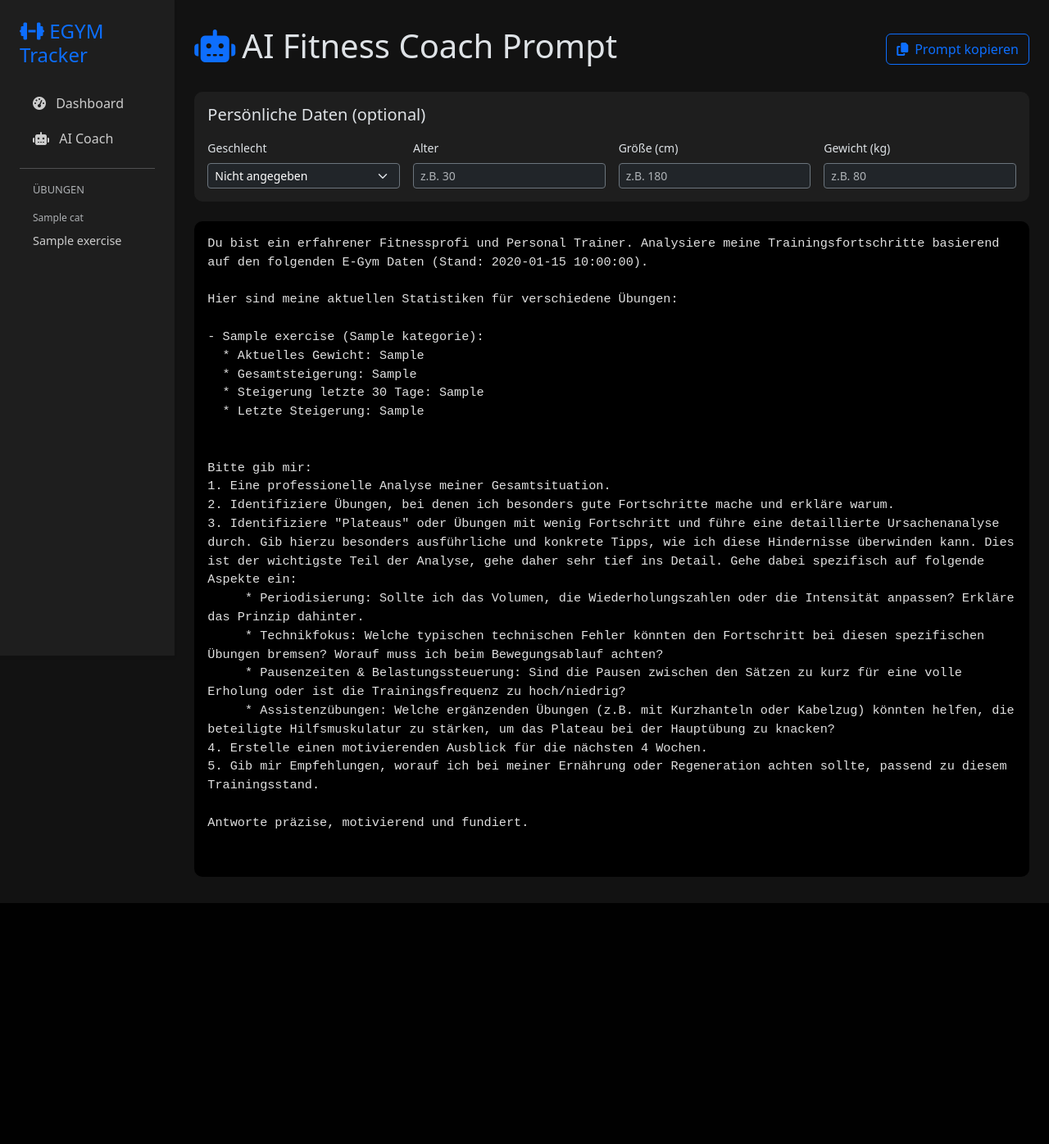
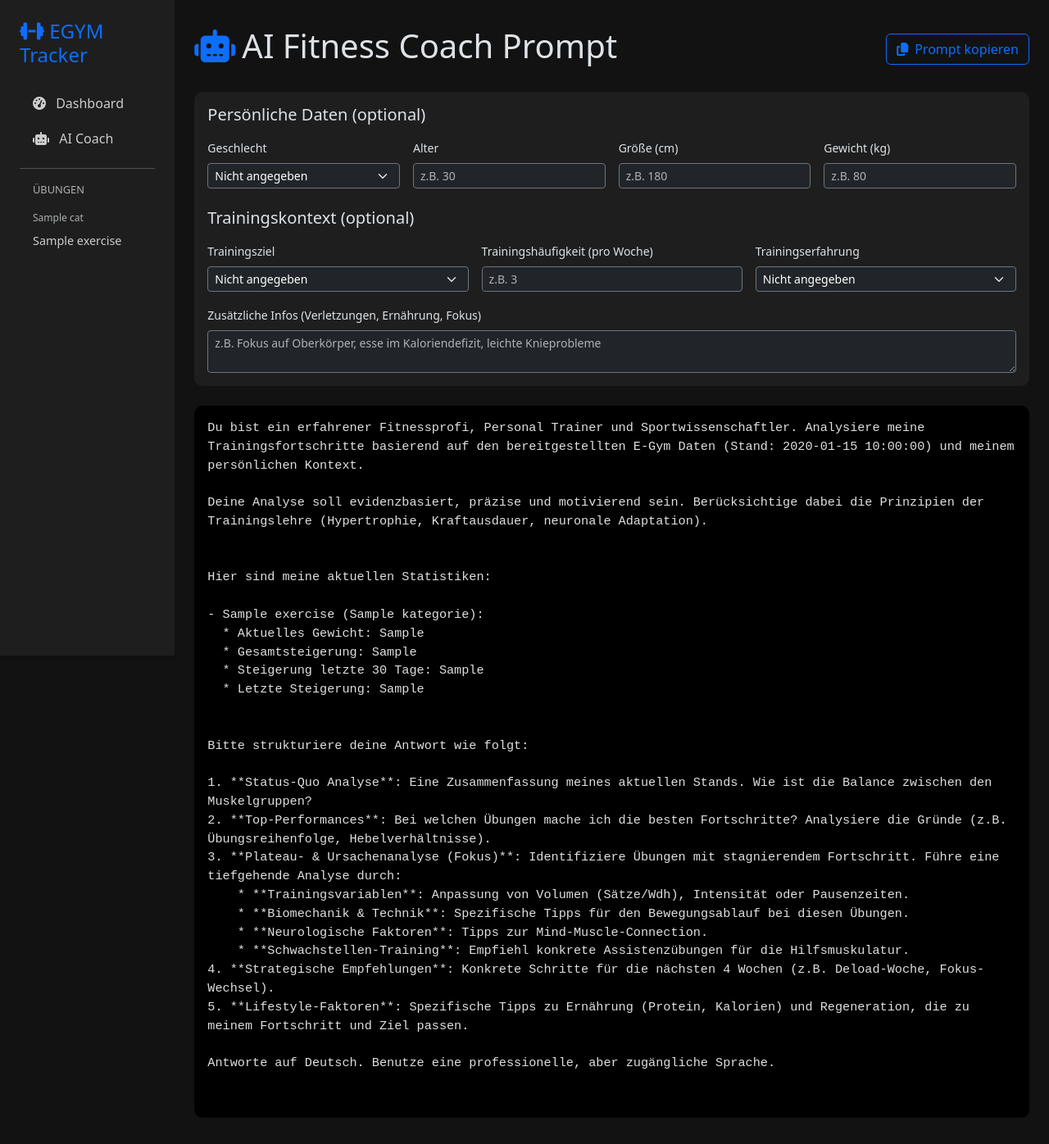
Before and after one commit to Wuuzzaa/gymmax, a Flask app: template templates/ai_coach.html in a window 1280 px wide. Shown: the whole page at 82% size. Before the commit the page ends 1102 px from the top, so only its background shows below. Run offline with Flask 3, Linux system fonts and the light colour scheme; the template is opened without the code that fills it: most values are stand-ins (such as "Sample title", 1, 10 or a date in 2020); some libraries are stand-ins or nearby versions.

Commit message:
Enhance AI Coach templates with customizable training context fields and improved prompt generation logic.

```diff
--- a/templates/ai_coach.html
+++ b/templates/ai_coach.html
@@ -45,15 +45,49 @@
                 <input type="number" id="weight" class="form-control form-select-sm bg-dark text-white border-secondary" placeholder="z.B. 80" oninput="updatePrompt()">
             </div>
         </div>
+
+        <h5 class="card-title mb-3 mt-4">Trainingskontext (optional)</h5>
+        <div class="row g-3">
+            <div class="col-md-4">
+                <label for="goal" class="form-label small">Trainingsziel</label>
+                <select id="goal" class="form-select form-select-sm bg-dark text-white border-secondary" onchange="updatePrompt()">
+                    <option value="">Nicht angegeben</option>
+                    <option value="Muskelaufbau (Hypertrophie)">Muskelaufbau</option>
+                    <option value="Kraftsteigerung">Kraftsteigerung</option>
+                    <option value="Fettabbau / Definition">Fettabbau</option>
+                    <option value="Ausdauer & Fitness">Ausdauer & Fitness</option>
+                </select>
+            </div>
+            <div class="col-md-4">
+                <label for="frequency" class="form-label small">Trainingshäufigkeit (pro Woche)</label>
+                <input type="number" id="frequency" class="form-control form-select-sm bg-dark text-white border-secondary" placeholder="z.B. 3" oninput="updatePrompt()">
+            </div>
+            <div class="col-md-4">
+                <label for="experience" class="form-label small">Trainingserfahrung</label>
+                <select id="experience" class="form-select form-select-sm bg-dark text-white border-secondary" onchange="updatePrompt()">
+                    <option value="">Nicht angegeben</option>
+                    <option value="Anfänger">Anfänger</option>
+                    <option value="Fortgeschritten">Fortgeschritten</option>
+                    <option value="Profi">Profi</option>
+                </select>
+            </div>
+            <div class="col-12">
+                <label for="notes" class="form-label small">Zusätzliche Infos (Verletzungen, Ernährung, Fokus)</label>
+                <textarea id="notes" class="form-control form-control-sm bg-dark text-white border-secondary" rows="2" placeholder="z.B. Fokus auf Oberkörper, esse im Kaloriendefizit, leichte Knieprobleme" oninput="updatePrompt()"></textarea>
+            </div>
+        </div>
     </div>
 </div>
 
 <div class="card bg-black border-primary">
     <div class="card-body">
         <pre id="ai-prompt" style="white-space: pre-wrap; color: #e0e0e0; font-family: 'Courier New', Courier, monospace; font-size: 0.95rem;">
-Du bist ein erfahrener Fitnessprofi und Personal Trainer. Analysiere meine Trainingsfortschritte basierend auf den folgenden E-Gym Daten (Stand: {{ latest_date }}).
+Du bist ein erfahrener Fitnessprofi, Personal Trainer und Sportwissenschaftler. Analysiere meine Trainingsfortschritte basierend auf den bereitgestellten E-Gym Daten (Stand: {{ latest_date }}) und meinem persönlichen Kontext.
+
+Deine Analyse soll evidenzbasiert, präzise und motivierend sein. Berücksichtige dabei die Prinzipien der Trainingslehre (Hypertrophie, Kraftausdauer, neuronale Adaptation).
+
 <span id="user-context"></span>
-Hier sind meine aktuellen Statistiken für verschiedene Übungen:
+Hier sind meine aktuellen Statistiken:
 {% for ex in exercises %}
 - {{ ex.Name }} ({{ ex.Kategorie }}):
   * Aktuelles Gewicht: {{ ex['Aktuelles Gewicht'] }}
@@ -62,18 +96,19 @@ Hier sind meine aktuellen Statistiken für verschiedene Übungen:
   * Letzte Steigerung: {{ ex['Letzte Steigerung'] }}
 {% endfor %}
 
-Bitte gib mir:
-1. Eine professionelle Analyse meiner Gesamtsituation.
-2. Identifiziere Übungen, bei denen ich besonders gute Fortschritte mache und erkläre warum.
-3. Identifiziere "Plateaus" oder Übungen mit wenig Fortschritt und führe eine detaillierte Ursachenanalyse durch. Gib hierzu besonders ausführliche und konkrete Tipps, wie ich diese Hindernisse überwinden kann. Dies ist der wichtigste Teil der Analyse, gehe daher sehr tief ins Detail. Gehe dabei spezifisch auf folgende Aspekte ein:
-     * Periodisierung: Sollte ich das Volumen, die Wiederholungszahlen oder die Intensität anpassen? Erkläre das Prinzip dahinter.
-     * Technikfokus: Welche typischen technischen Fehler könnten den Fortschritt bei diesen spezifischen Übungen bremsen? Worauf muss ich beim Bewegungsablauf achten?
-     * Pausenzeiten & Belastungssteuerung: Sind die Pausen zwischen den Sätzen zu kurz für eine volle Erholung oder ist die Trainingsfrequenz zu hoch/niedrig?
-     * Assistenzübungen: Welche ergänzenden Übungen (z.B. mit Kurzhanteln oder Kabelzug) könnten helfen, die beteiligte Hilfsmuskulatur zu stärken, um das Plateau bei der Hauptübung zu knacken?
-4. Erstelle einen motivierenden Ausblick für die nächsten 4 Wochen.
-5. Gib mir Empfehlungen, worauf ich bei meiner Ernährung oder Regeneration achten sollte, passend zu diesem Trainingsstand.
+Bitte strukturiere deine Antwort wie folgt:
 
-Antworte präzise, motivierend und fundiert.
+1. **Status-Quo Analyse**: Eine Zusammenfassung meines aktuellen Stands. Wie ist die Balance zwischen den Muskelgruppen?
+2. **Top-Performances**: Bei welchen Übungen mache ich die besten Fortschritte? Analysiere die Gründe (z.B. Übungsreihenfolge, Hebelverhältnisse).
+3. **Plateau- & Ursachenanalyse (Fokus)**: Identifiziere Übungen mit stagnierendem Fortschritt. Führe eine tiefgehende Analyse durch:
+    * **Trainingsvariablen**: Anpassung von Volumen (Sätze/Wdh), Intensität oder Pausenzeiten.
+    * **Biomechanik & Technik**: Spezifische Tipps für den Bewegungsablauf bei diesen Übungen.
+    * **Neurologische Faktoren**: Tipps zur Mind-Muscle-Connection.
+    * **Schwachstellen-Training**: Empfiehl konkrete Assistenzübungen für die Hilfsmuskulatur.
+4. **Strategische Empfehlungen**: Konkrete Schritte für die nächsten 4 Wochen (z.B. Deload-Woche, Fokus-Wechsel).
+5. **Lifestyle-Faktoren**: Spezifische Tipps zu Ernährung (Protein, Kalorien) und Regeneration, die zu meinem Fortschritt und Ziel passen.
+
+Antworte auf Deutsch. Benutze eine professionelle, aber zugängliche Sprache.
         </pre>
     </div>
 </div>
@@ -96,15 +131,23 @@ function updatePrompt() {
     const age = document.getElementById('age').value;
     const height = document.getElementById('height').value;
     const weight = document.getElementById('weight').value;
+    const goal = document.getElementById('goal').value;
+    const frequency = document.getElementById('frequency').value;
+    const experience = document.getElementById('experience').value;
+    const notes = document.getElementById('notes').value;
 
     let context = "";
-    if (gender || age || height || weight) {
-        context = "\nMeine Daten: ";
-        if (gender) context += `Geschlecht: ${gender}, `;
-        if (age) context += `Alter: ${age} Jahre, `;
-        if (height) context += `Größe: ${height} cm, `;
-        if (weight) context += `Gewicht: ${weight} kg, `;
-        context = context.slice(0, -2) + ".\n";
+    if (gender || age || height || weight || goal || frequency || experience || notes) {
+        context = "\nMeine Daten & Kontext:\n";
+        if (gender) context += `- Geschlecht: ${gender}\n`;
+        if (age) context += `- Alter: ${age} Jahre\n`;
+        if (height) context += `- Größe: ${height} cm\n`;
+        if (weight) context += `- Gewicht: ${weight} kg\n`;
+        if (goal) context += `- Trainingsziel: ${goal}\n`;
+        if (frequency) context += `- Häufigkeit: ${frequency}x pro Woche\n`;
+        if (experience) context += `- Erfahrung: ${experience}\n`;
+        if (notes) context += `- Zusätzliche Anmerkungen: ${notes}\n`;
+        context += "\n";
     }
 
     document.getElementById('user-context').innerText = context;
```
